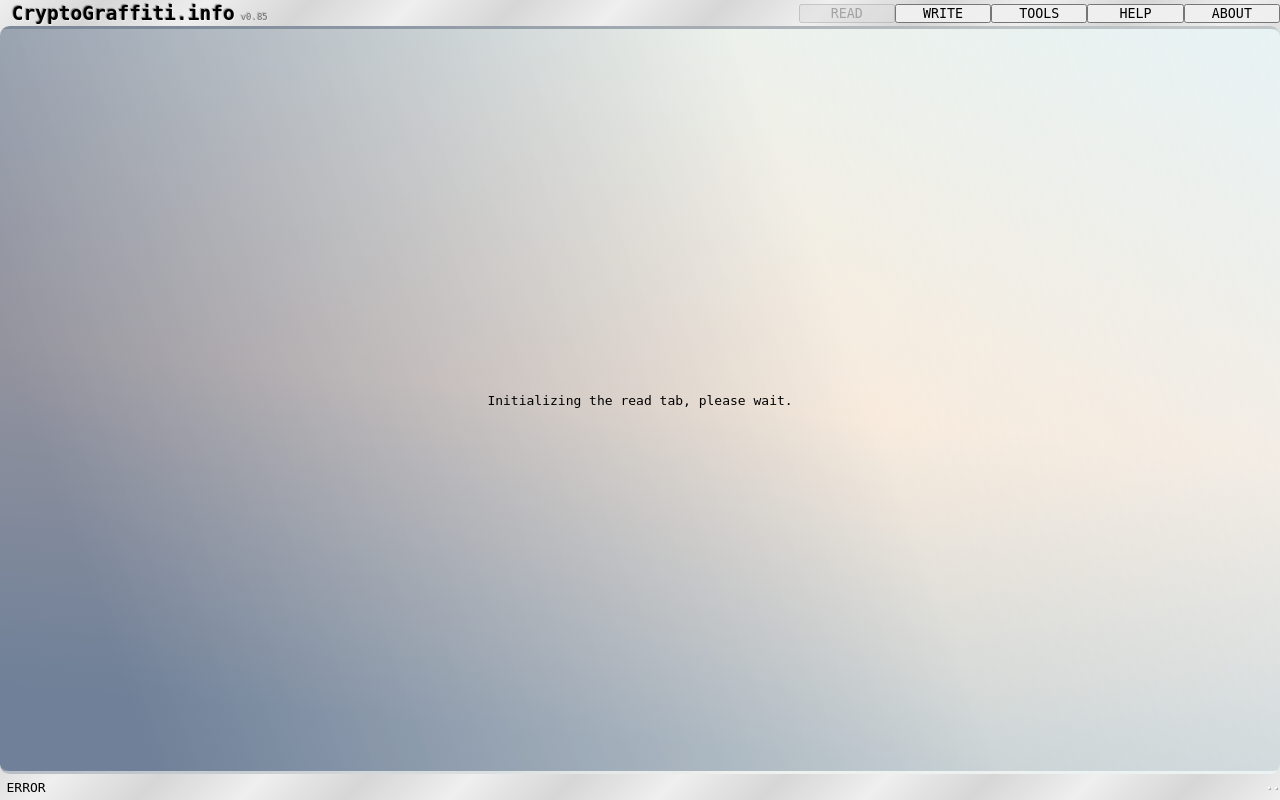
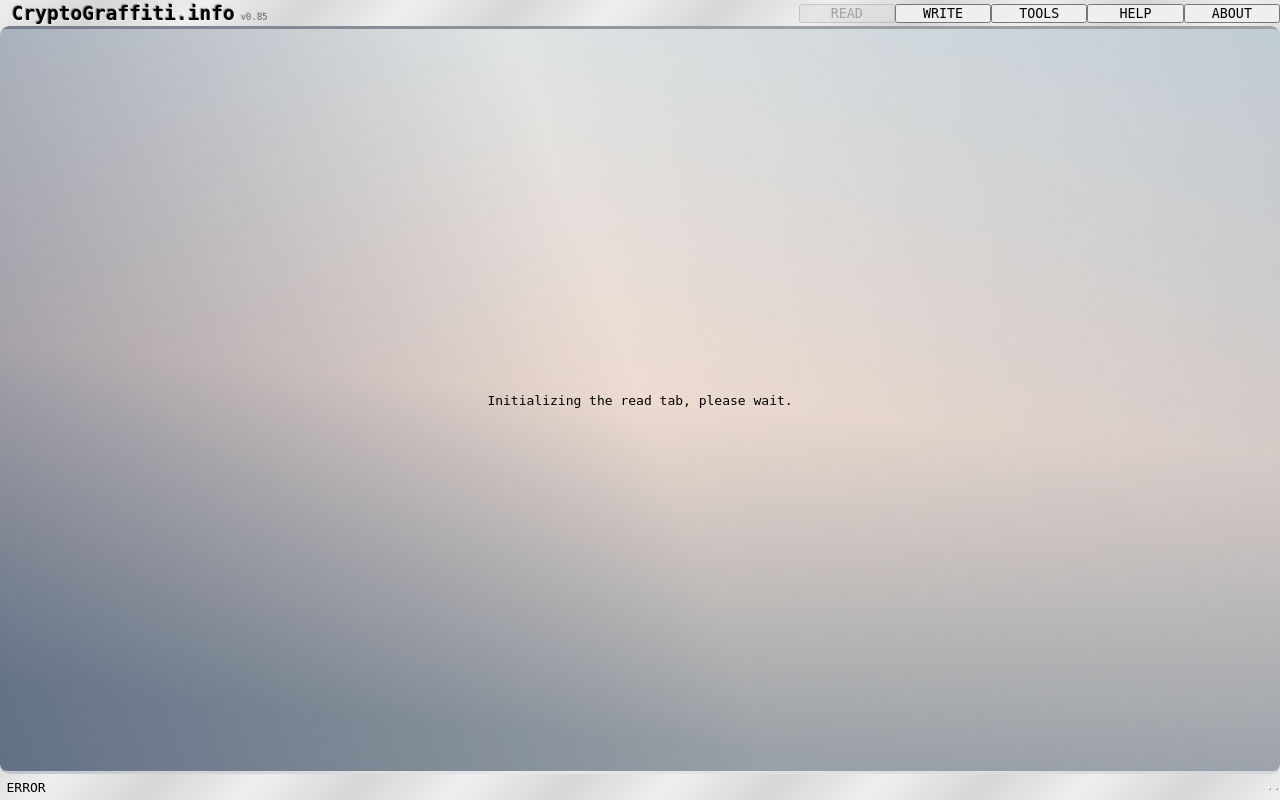
Before and after one commit to 1Hyena/cryptograffiti, a PHP site: page / in a window 1280 px wide. Run offline with PHP 8.4, Linux system fonts and the light colour scheme.

Commit message:
Gradient darker by right edge.

```diff
--- a/src/main.css
+++ b/src/main.css
@@ -11,7 +11,7 @@ body {
 
 #cg-body {
     background: rgb(204, 206, 212);
-    background-image: linear-gradient(70deg ,rgba(48, 72, 104, 0.5) 10%,rgba(248, 255, 236, 0.39) 65%,rgba(235, 249, 248, 0.56)),linear-gradient(5deg, rgb(175, 185, 201) 10%,rgb(248, 223, 212) 50%,rgb(227, 234, 239));
+    background-image: linear-gradient(70deg ,rgba(48, 72, 104, 0.5),rgba(179, 199, 189, 0.15),rgba(147, 163, 173, 0.42)),linear-gradient(5deg, rgb(149, 154, 162) 10%,rgb(248, 223, 212) 50%,rgb(227, 234, 239));
     border-radius: 0.75rem;
     border-style: inset;
     border-color: rgba(240, 240, 240, 0.33);
```
